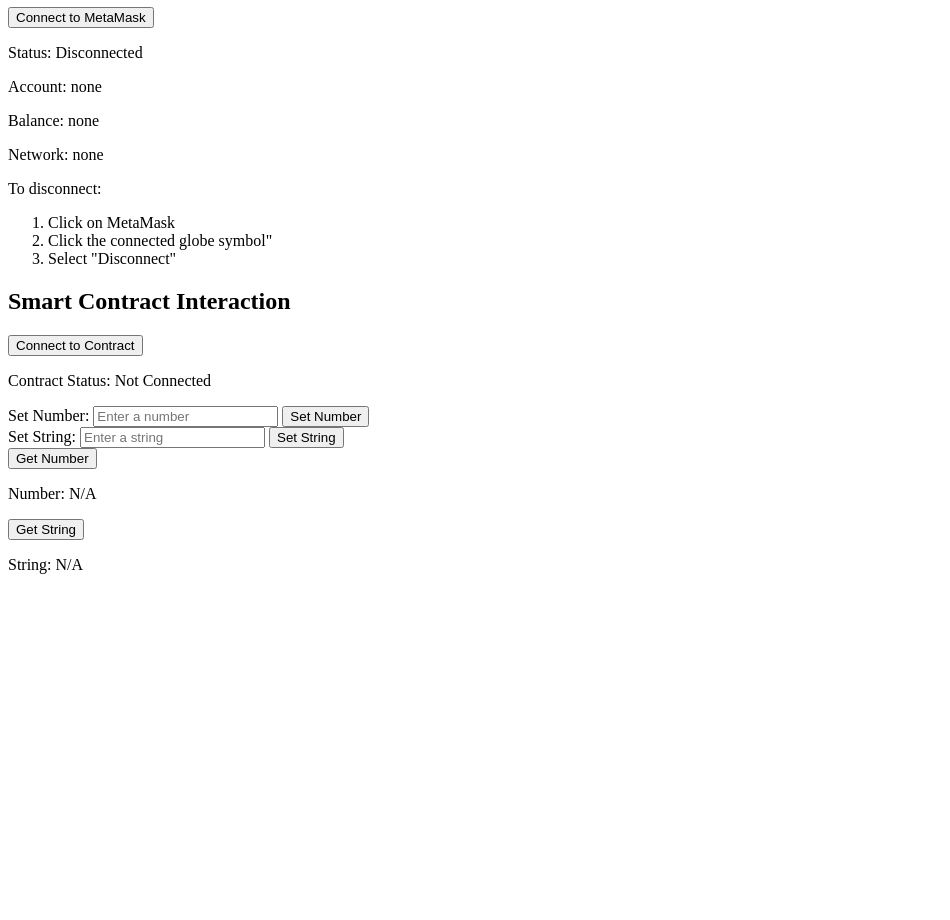
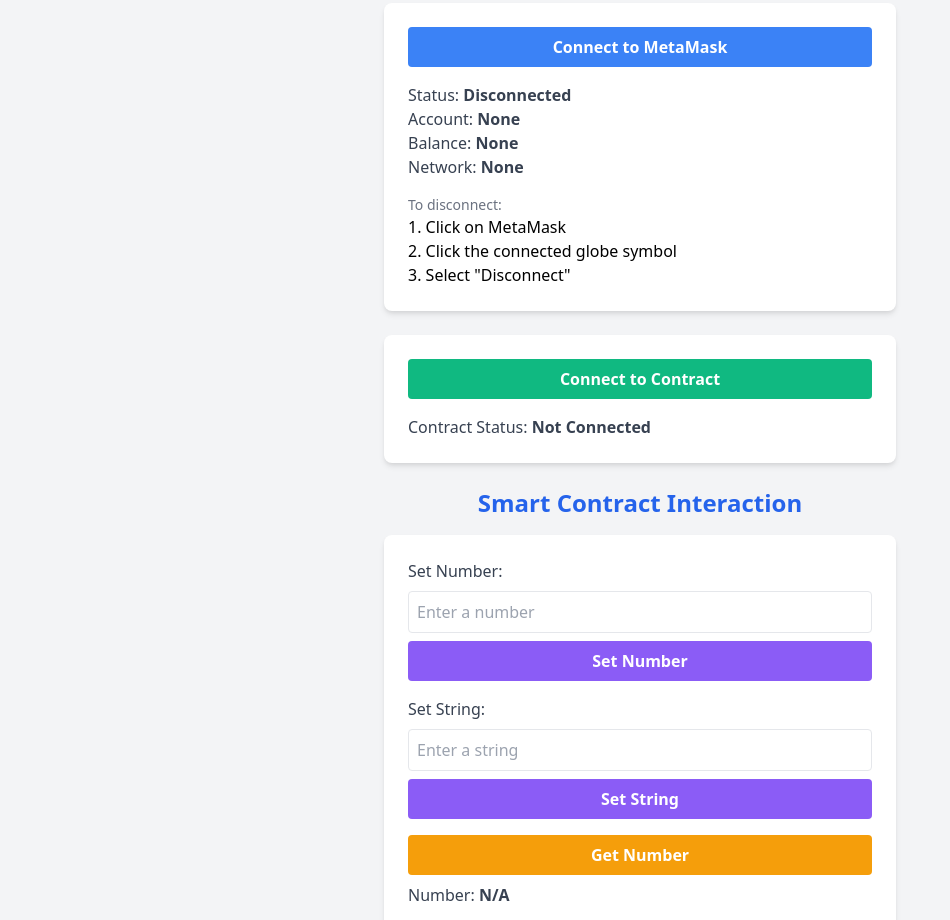
Before and after one commit to ca-carr/web-template, a plain HTML site: page index.html in a window 1280 px wide. Shown: the part 73-993 px from the top of the page, without its empty margins (0-950 px from the left). Before the commit the page ends 800 px from the top, so only its background shows below. Drawn offline with nearby package versions, Linux system fonts and the light colour scheme.

Commit message:
added tailwind. Added connection to contract.

```diff
--- a/index.html
+++ b/index.html
@@ -3,49 +3,80 @@
 <head>
     <meta charset="UTF-8">
     <meta name="viewport" content="width=device-width, initial-scale=1.0">
-    <title>MetaMask Connection</title>
+    <title>MetaMask Interaction</title>
+    <link href="https://cdn.jsdelivr.net/npm/tailwindcss@2.2.19/dist/tailwind.min.css" rel="stylesheet">
 </head>
-<body>
-    <h1>MetaMask Interaction</h1>
-    <button id="connectButton">Connect to MetaMask</button>
-    <p id="status">Status: Disconnected</p>
-    <p id="account">Account: none</p>
-    <p id="balance">Balance: none</p>
-    <p id="network">Network: none</p>
-    <p>
+<body class="bg-gray-100 min-h-screen flex flex-col items-center justify-center p-4">
+
+    <!-- Title -->
+    <h1 class="text-3xl font-bold mb-6 text-blue-600">MetaMask Interaction</h1>
+
+    <!-- MetaMask Status -->
+    <div class="bg-white shadow-md rounded-lg p-6 mb-6 w-full max-w-lg">
+        <button id="connectButton" class="bg-blue-500 hover:bg-blue-700 text-white font-bold py-2 px-4 rounded w-full">
+            Connect to MetaMask
+        </button>
+        <p id="status" class="mt-4 text-gray-700 font-medium">Status: <span class="font-bold">Disconnected</span></p>
+        <p id="account" class="text-gray-700">Account: <span class="font-bold">None</span></p>
+        <p id="balance" class="text-gray-700">Balance: <span class="font-bold">None</span></p>
+        <p id="network" class="text-gray-700">Network: <span class="font-bold">None</span></p>
+        <p class="text-sm text-gray-500 mt-4">
             To disconnect:
-        <ol>
+            <ol class="list-decimal list-inside">
                 <li>Click on MetaMask</li>
-            <li>Click the connected globe symbol"</li>
+                <li>Click the connected globe symbol</li>
                 <li>Select "Disconnect"</li>
             </ol>
         </p>
-
-    <h2>Smart Contract Interaction</h2>
-    <div>
-
-        <button id="connectContractButton">Connect to Contract</button>
-        <p id="contractStatus">Contract Status: Not Connected</p>
     </div>
 
+    <!-- Smart Contract Status -->
+    <div class="bg-white shadow-md rounded-lg p-6 mb-6 w-full max-w-lg">
+        <button id="connectContractButton" class="bg-green-500 hover:bg-green-700 text-white font-bold py-2 px-4 rounded w-full">
+            Connect to Contract
+        </button>
+        <p id="contractStatus" class="mt-4 text-gray-700 font-medium">Contract Status: <span class="font-bold">Not Connected</span></p>
+    </div>
 
-    <div>
-        <label for="setNumber">Set Number:</label>
-        <input type="number" id="setNumber" placeholder="Enter a number">
-        <button id="setNumberButton">Set Number</button>
+    <!-- Smart Contract Interaction -->
+    <h2 class="text-2xl font-semibold mb-4 text-blue-600">Smart Contract Interaction</h2>
+
+    <div class="bg-white shadow-md rounded-lg p-6 mb-6 w-full max-w-lg space-y-4">
+        <!-- Set Number -->
+        <div class="flex flex-col">
+            <label for="setNumber" class="text-gray-700 font-medium mb-2">Set Number:</label>
+            <input type="number" id="setNumber" placeholder="Enter a number"
+                class="border rounded p-2 w-full mb-2 focus:ring-2 focus:ring-blue-400 focus:outline-none">
+            <button id="setNumberButton" class="bg-purple-500 hover:bg-purple-700 text-white font-bold py-2 px-4 rounded">
+                Set Number
+            </button>
         </div>
-    <div>
-        <label for="setString">Set String:</label>
-        <input type="text" id="setString" placeholder="Enter a string">
-        <button id="setStringButton">Set String</button>
+
+        <!-- Set String -->
+        <div class="flex flex-col">
+            <label for="setString" class="text-gray-700 font-medium mb-2">Set String:</label>
+            <input type="text" id="setString" placeholder="Enter a string"
+                class="border rounded p-2 w-full mb-2 focus:ring-2 focus:ring-blue-400 focus:outline-none">
+            <button id="setStringButton" class="bg-purple-500 hover:bg-purple-700 text-white font-bold py-2 px-4 rounded">
+                Set String
+            </button>
         </div>
-    <div>
-        <button id="getNumberButton">Get Number</button>
-        <p id="numberResult">Number: N/A</p>
+
+        <!-- Get Number -->
+        <div class="flex flex-col">
+            <button id="getNumberButton" class="bg-yellow-500 hover:bg-yellow-700 text-white font-bold py-2 px-4 rounded mb-2">
+                Get Number
+            </button>
+            <p id="numberResult" class="text-gray-700 font-medium">Number: <span class="font-bold">N/A</span></p>
         </div>
-    <div>
-        <button id="getStringButton">Get String</button>
-        <p id="stringResult">String: N/A</p>
+
+        <!-- Get String -->
+        <div class="flex flex-col">
+            <button id="getStringButton" class="bg-yellow-500 hover:bg-yellow-700 text-white font-bold py-2 px-4 rounded mb-2">
+                Get String
+            </button>
+            <p id="stringResult" class="text-gray-700 font-medium">String: <span class="font-bold">N/A</span></p>
+        </div>
     </div>
 
     <script src="https://cdn.jsdelivr.net/npm/ethers@6.13.4/dist/ethers.umd.min.js"></script>
--- a/script.js
+++ b/script.js
@@ -161,12 +161,60 @@
     }
 }
 
-
-
 // Event listners for get Number and String
 document.getElementById('getNumberButton').addEventListener('click', getNumber);
 document.getElementById('getStringButton').addEventListener('click', getString);
 
-
 // Event listner for connecting to contract
 document.getElementById('connectContractButton').addEventListener('click', connectContract);
+
+// sting and number
+// Set Number
+async function setNumber() {
+    if (!contract) {
+        alert("Connect to the contract first.");
+        return;
+    }
+
+    const numberInput = document.getElementById('setNumber').value;
+    if (!numberInput || isNaN(numberInput)) {
+        alert("Please enter a valid number.");
+        return;
+    }
+
+    try {
+        const tx = await contract.set_number(numberInput); // Call the smart contract function
+        await tx.wait(); // Wait for the transaction to be mined
+        alert(`Number set successfully to ${numberInput}!`);
+    } catch (error) {
+        console.error("Error setting number:", error);
+        alert("Failed to set number.");
+    }
+}
+
+// Set String
+async function setString() {
+    if (!contract) {
+        alert("Connect to the contract first.");
+        return;
+    }
+
+    const stringInput = document.getElementById('setString').value;
+    if (!stringInput) {
+        alert("Please enter a valid string.");
+        return;
+    }
+
+    try {
+        const tx = await contract.set_string(stringInput); // Call the smart contract function
+        await tx.wait(); // Wait for the transaction to be mined
+        alert(`String set successfully to "${stringInput}"!`);
+    } catch (error) {
+        console.error("Error setting string:", error);
+        alert("Failed to set string.");
+    }
+}
+
+// Add Event Listeners for Setting Number and String
+document.getElementById('setNumberButton').addEventListener('click', setNumber);
+document.getElementById('setStringButton').addEventListener('click', setString);
```
Also changed, not shown: 1 other file. Lines whose indentation alone changed are shown as unchanged.
